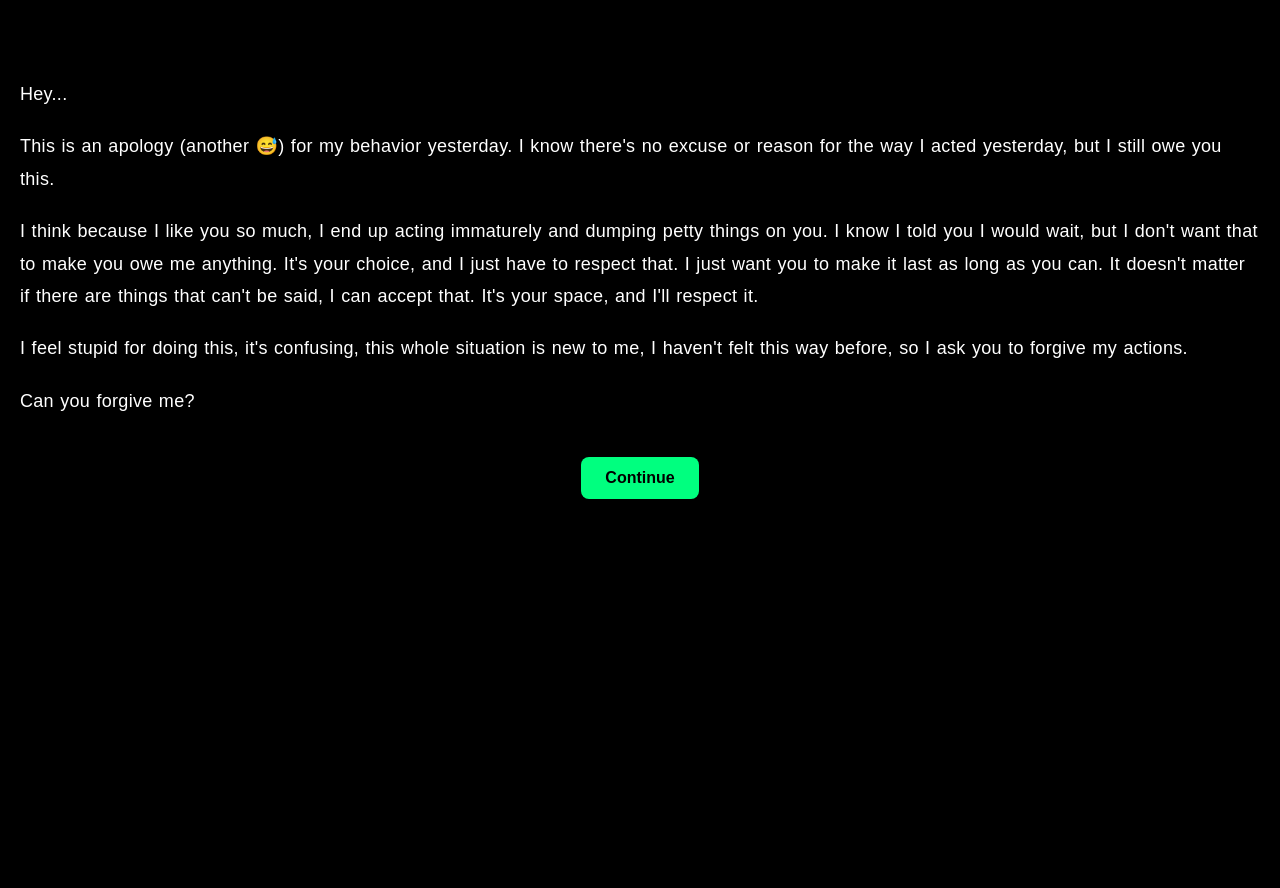
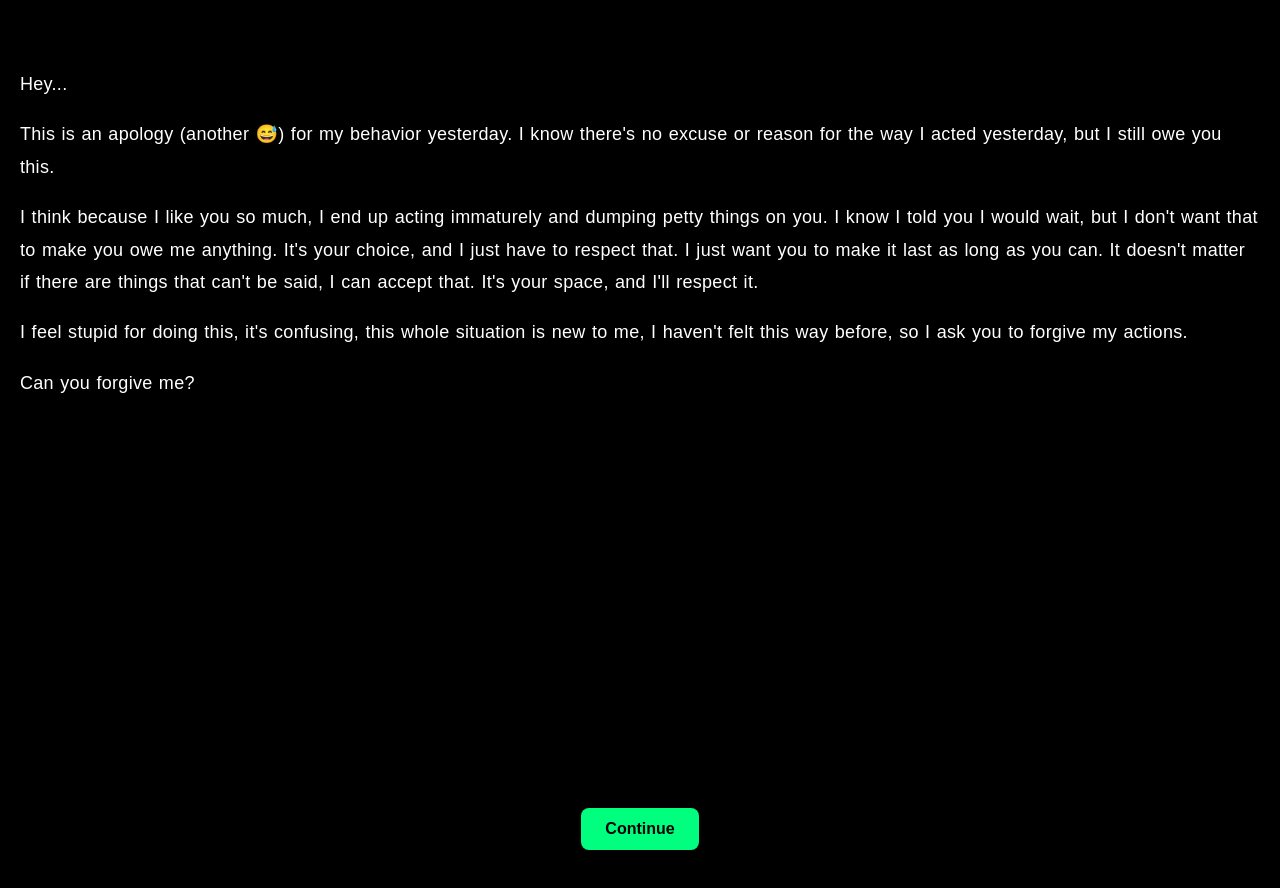
Before and after one commit to nymos01040-hub/anotherone, a plain HTML site: page letter.html in a window 1280 px wide. Before the commit the page ends 800 px from the top, so only its background shows below. Drawn offline with Linux system fonts and the light colour scheme.

Commit message:
Update letter.html

```diff
--- a/letter.html
+++ b/letter.html
@@ -1,24 +1,29 @@
 <!DOCTYPE html>
 <html lang="en">
 <head>
-  <meta charset="UTF-8">
-  <title>Message</title>
+  <meta charset="UTF-8" />
+  <meta name="viewport" content="width=device-width, initial-scale=1.0"/>
+  <title>Letter</title>
   <style>
     body {
       background-color: black;
       color: white;
       font-family: 'Arial', sans-serif;
-      margin: 0;
-      padding: 60px 20px;
+      padding: 50px 20px;
       line-height: 1.8;
       font-size: 18px;
       font-weight: normal;
       letter-spacing: 0.3px;
       word-spacing: 1px;
       text-align: left;
+      margin: 0;
+      min-height: 100vh;
+      display: flex;
+      flex-direction: column;
+      justify-content: space-between;
     }
-    p {
-      margin-bottom: 20px;
+    .content {
+      flex-grow: 1;
     }
     .button {
       margin-top: 40px;
@@ -30,10 +35,9 @@
       font-size: 16px;
       font-weight: bold;
       cursor: pointer;
-      display: block;
-      margin-left: auto;
-      margin-right: auto;
+      align-self: center;
       transition: 0.3s;
+      flex-shrink: 0;
     }
     .button:hover {
       background-color: #32CD32;
@@ -41,15 +45,17 @@
   </style>
 </head>
 <body>
-  <p>Hey...</p>
+  <div class="content">
+    <p>Hey...</p>
 
-  <p>This is an apology (another 😅) for my behavior yesterday. I know there's no excuse or reason for the way I acted yesterday, but I still owe you this.</p>
+    <p>This is an apology (another 😅) for my behavior yesterday. I know there's no excuse or reason for the way I acted yesterday, but I still owe you this.</p>
 
-  <p>I think because I like you so much, I end up acting immaturely and dumping petty things on you. I know I told you I would wait, but I don't want that to make you owe me anything. It's your choice, and I just have to respect that. I just want you to make it last as long as you can. It doesn't matter if there are things that can't be said, I can accept that. It's your space, and I'll respect it.</p>
+    <p>I think because I like you so much, I end up acting immaturely and dumping petty things on you. I know I told you I would wait, but I don't want that to make you owe me anything. It's your choice, and I just have to respect that. I just want you to make it last as long as you can. It doesn't matter if there are things that can't be said, I can accept that. It's your space, and I'll respect it.</p>
 
-  <p>I feel stupid for doing this, it's confusing, this whole situation is new to me, I haven't felt this way before, so I ask you to forgive my actions.</p>
+    <p>I feel stupid for doing this, it's confusing, this whole situation is new to me, I haven't felt this way before, so I ask you to forgive my actions.</p>
 
-  <p>Can you forgive me?</p>
+    <p>Can you forgive me?</p>
+  </div>
 
   <button class="button" onclick="window.location.href='love.html'">Continue</button>
 </body>
```
